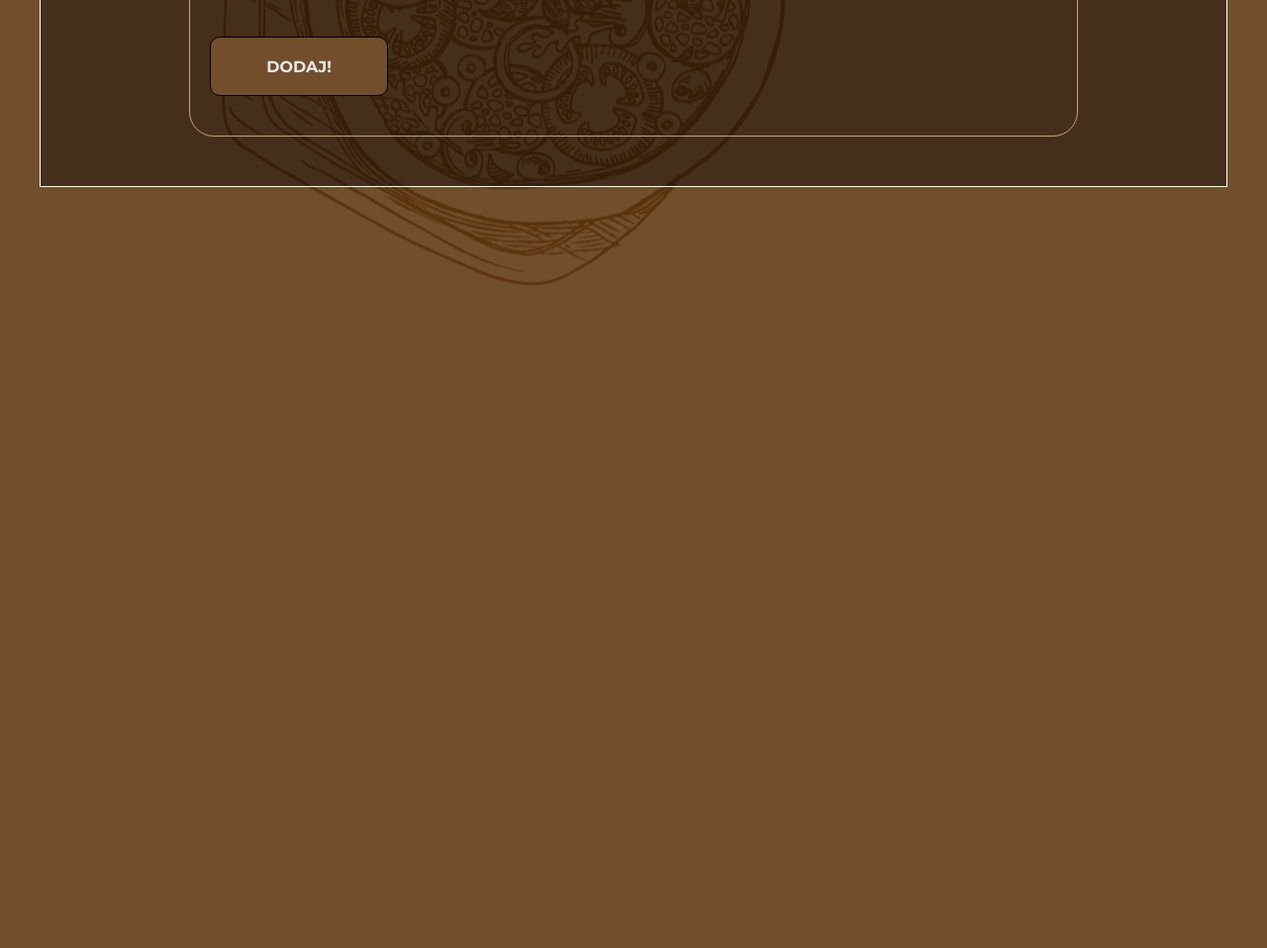
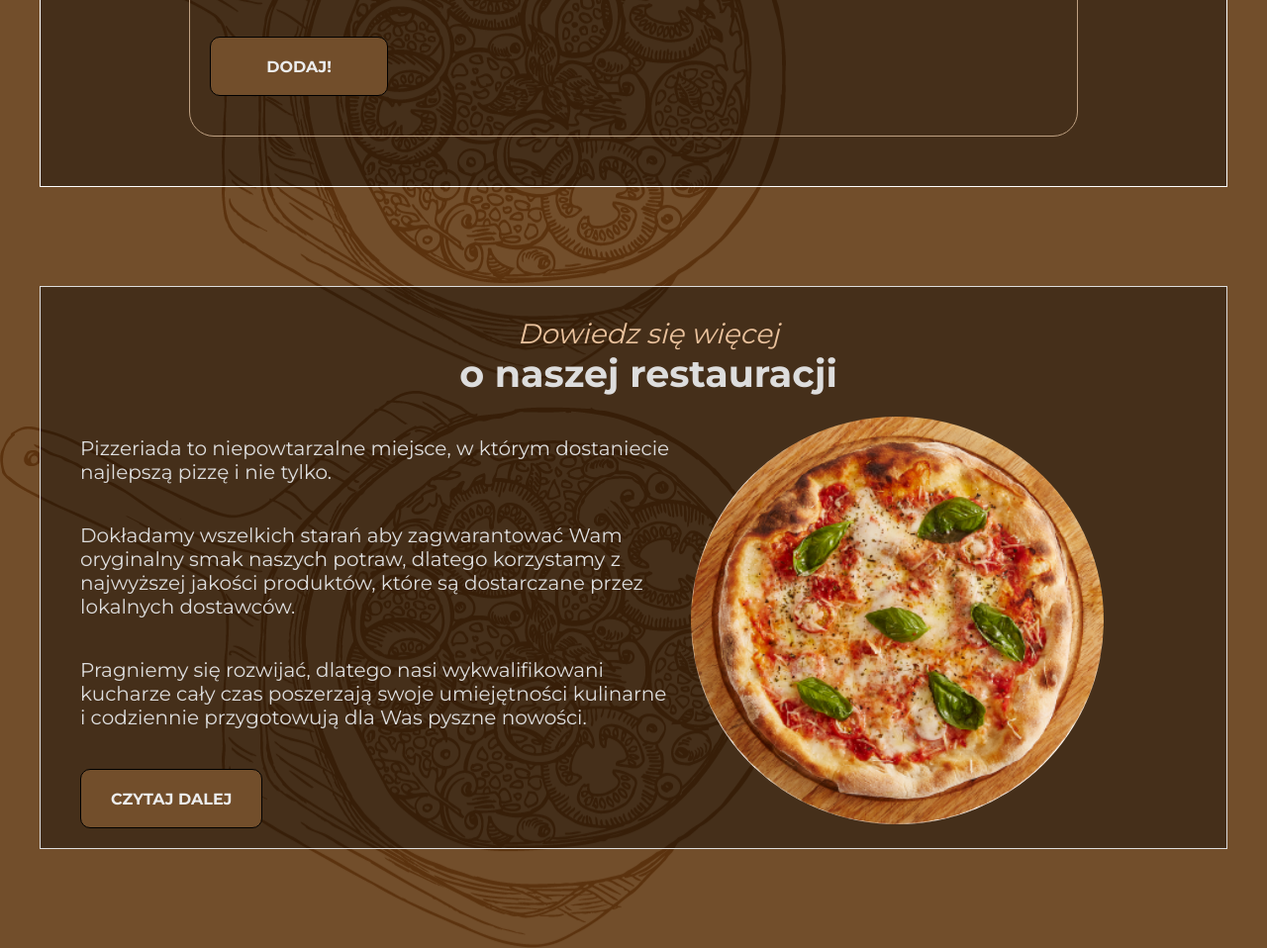
Before and after one commit to Softon07/Pizza-website, a plain HTML site: page index.html in a window 1280 px wide. Shown: the part 4196-5154 px from the top of the page at 99% size. Before the commit the page ends 4485 px from the top, so only its background shows below. Drawn offline with Linux system fonts and the light colour scheme.

Commit message:
about section made

```diff
--- a/index.html
+++ b/index.html
@@ -301,8 +301,6 @@
                         <p class="author">~ Zespół Pizzeriada</p>
                     </div>
                 </div>
-
-
             </div>
 
             <h3>Podziel się z nami swoją opinią!</h3>
@@ -317,9 +315,7 @@
                         <i class="fa-solid fa-star star4"></i>
                         <i class="fa-solid fa-star star5"></i>
                     </div>
-
                 </div>
-
                 <div class="form__input-container form__name">
                     <label for="name">Twoje imię</label>
                     <input id="name" type="text">
@@ -329,20 +325,22 @@
                     <label for="testimonials">Opinia</label>
                     <textarea id="testimonials" type="text"></textarea>
                 </div>
-
                 <div class="form__input-container">
                     <a class="form__input-container form__btn">Dodaj!</a>
                 </div>
             </form>
         </section>
 
-        <!-- <section class="about wrapper" id="about">
-            <div class="about__text-container">
-                <div class="about__title">
+        <section class="about wrapper" id="about">
+
+            <div class="about__heading">
                 <em><p class="about__top-text">Dowiedz się więcej</p></em>
                 <p class="about__middle-text">o naszej restauracji</p>
             </div>
+
+
             <div class="about__description">
+                <div class="about__text-container">
                     <p>
                         Pizzeriada to niepowtarzalne miejsce, w którym dostaniecie
                         najlepszą pizzę i nie tylko.
@@ -357,15 +355,21 @@
                         cały czas poszerzają swoje umiejętności kulinarne i codziennie
                         przygotowują dla Was pyszne nowości.
                     </p>
-                </div>
                     <div class="about__read-more-btn">
                         <a href="#members" class="btn">Czytaj dalej</a>
                     </div>
                 </div>
+
                 <div class="about__photo">
                     <img src="./img/pizza_circle.png" alt="pizza okrągła" />
                 </div>
-        </section> -->
+
+            </div>
+
+
+
+
+        </section>
 
         <!-- <section class="short-info wrapper">
             <div class="info">
--- a/scss/main.scss
+++ b/scss/main.scss
@@ -333,7 +333,7 @@ a {
   justify-content: center;
   align-items: center;
   padding: 1rem;
-  margin:  2rem 15rem 5rem 15rem;
+  margin: 2rem 15rem 5rem 15rem;
   width: auto;
   height: auto;
   border: 1px solid $border-color;
@@ -343,8 +343,7 @@ a {
     cursor: pointer;
   }
 
-  .highlight,
-  .highlited {
+  .highlight {
     color: #facd19;
   }
 
@@ -355,7 +354,8 @@ a {
     padding: 10px;
     width: 100%;
 
-    input, textarea {
+    input,
+    textarea {
       width: 100%;
       height: 5rem;
       padding: 1rem;
@@ -375,6 +375,7 @@ a {
     display: flex;
     justify-content: center;
     align-items: flex-start;
+
     i {
       font-size: 3rem;
     }
@@ -416,94 +417,100 @@ a {
 
 
 
-// .about {
-//   width: 100vw;
-//   height: 660px;
-//   margin-top: 3%;
-//   display: flex;
-//   background: rgba(0, 0, 0, 0.25);
-//   justify-content: space-around;
-//   color: #ddd;
-//   align-items: center;
-//   border: 1px solid #ddd;
+.about {
+  margin-top: 10rem;
+  margin-bottom: 10rem;
+  display: flex;
+  flex-direction: column;
+  justify-content: center;
+  align-items: center;
+  border: 1px solid #ddd;
+  background: rgba(0, 0, 0, 0.4);
+  color: #ddd;
 
-//   &__text-container {
-//     padding: 2%;
-//     flex-direction: column;
-//     width: 50%;
-//     height: 90%;
-//   }
+  &__heading {
+    display: flex;
+    justify-content: center;
+    align-items: center;
+    flex-direction: column;
+    width: 100%;
+    padding-left: 3rem;
+    padding-top: 3rem;
+  }
 
-//   &__title {
-//     height: 20%;
-//     padding-left: 4%;
-//   }
+  &__top-text {
+    color: #e9c19c;
+    font-size: 2.8rem;
+  }
 
-//   &__top-text {
-//     color: #e9c19c;
-//     font-size: 28px;
-//   }
+  &__middle-text {
+    font-weight: bold;
+    font-size: 3.8rem;
+  }
 
-//   &__middle-text {
-//     font-weight: bolder;
-//     font-size: 38px;
-//     color: rgb(224, 224, 224);
-//   }
 
-//   &__description {
-//     padding: 2%;
-//     height: 60%;
 
-//     p {
-//       padding: 2%;
-//       font-size: 19px;
-//     }
-//   }
+  &__description {
+    display: flex;
+    padding: 2rem;
+    width: 100%;
+    // height: 100%;
+  }
 
-//   &__read-more-btn {
-//     height: 20%;
-//     padding-left: 2%;
-//     display: flex;
-//     justify-content: flex-start;
-//     align-items: center;
 
-//     .btn {
-//       width: 40%;
-//       height: 50%;
-//       display: flex;
-//       align-items: center;
-//       justify-content: center;
-//       font-size: 22px;
-//       text-align: center;
-//       font-weight: bold;
-//       text-decoration: none;
-//       border: 1px solid black;
-//       color: #ddd;
-//       background-color: #724e2b;
-//       border-radius: 20%;
-//       transition: background-color 300ms;
-//       cursor: pointer;
-//     }
 
-//     .btn:hover {
-//       color: #724e2b;
-//       background-color: #ddd;
-//     }
-//   }
+  &__text-container {
+    display: flex;
+    flex-direction: column;
+    justify-content: space-between;
+    align-items: flex-start;
+    width: 55%;
+    height: 100%;
+    padding-left: 2rem;
 
-//   &__photo {
-//     width: 40%;
-//     height: 70%;
-//     border-radius: 50%;
+    p {
+      padding: 2rem;
+      padding-left: 0rem;
+      font-size: 2rem;
+    }
+  }
 
-//     img {
-//       width: 100%;
-//       height: 100%;
-//       object-fit: cover;
-//       border-radius: 50%;
-//     }
-//   }
-// }
+  &__read-more-btn {
+    padding-top: 2rem;
+
+
+    .btn {
+      padding: 1.5rem 3rem;
+      margin-left: 0;
+      height: 6rem;
+      border: 1px solid black;
+      background-color: $brown;
+      color: $white;
+      text-transform: uppercase;
+      display: flex;
+      justify-content: center;
+      align-items: center;
+      font-weight: bold;
+      border-radius: 1rem;
+      transition: color 0.3s, background-color 0.3s;
+      cursor: pointer;
+    }
+
+    .btn:hover {
+      color: $brown;
+      background-color: $white;
+    }
+  }
+
+  &__photo {
+    width: 45%;
+    height: 100%;
+    img {
+      width: 80%;
+      border-radius: 50%;
+    }
+  }
+}
 
 // // SECTION 2 - short-info, info
 // .short-info {
--- a/scss/medium.scss
+++ b/scss/medium.scss
@@ -173,5 +173,16 @@
 
   }
 
+  .about {
+    &__text-container {
+      padding: 2rem;
+      width: 100%;
+      height: 100%;
+    }
+    &__photo {
+      display: none;
+    }
+  }
+
 
 }
```
Also changed, not shown: css/main.css, css/medium.css, 2 other files. Lines whose indentation alone changed are shown as unchanged.
